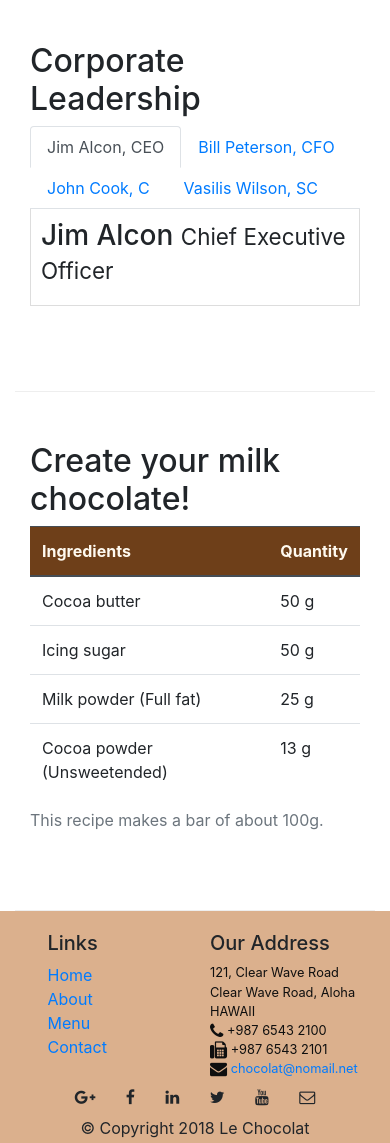
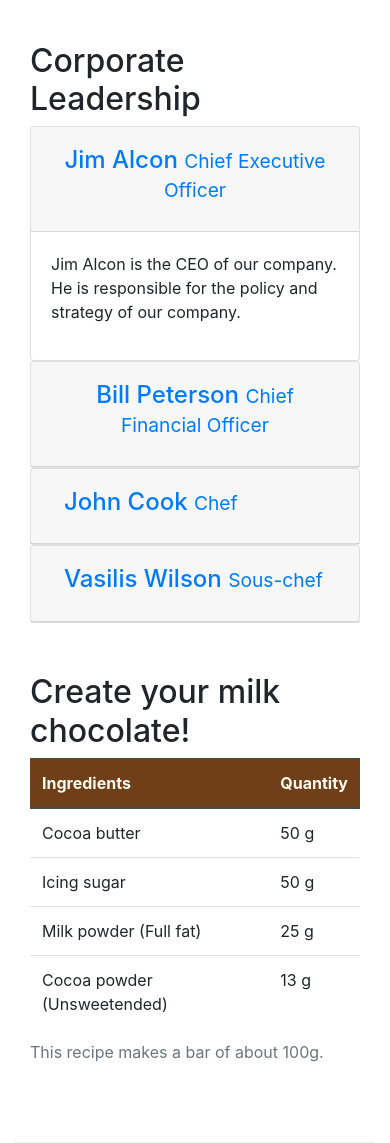
Before and after one commit to Laura-Ag/leChocolat, a website: page aboutus.html in a window 390 px wide. Shown: the part 1420-2563 px from the top of the page. Drawn offline with nearby package versions, Linux system fonts and the light colour scheme.

Commit message:
Accordion

```diff
--- a/aboutus.html
+++ b/aboutus.html
@@ -101,7 +101,7 @@
         <div class="row row-content">
             <div class="col-12">
                 <h2>Corporate Leadership</h2>
-                <ul class="nav nav-tabs">
+                <!-- <ul class="nav nav-tabs">
                     <li class="nav-item">
                         <a class="nav-link active" href="#tab1" role="tab" data-toggle="tab"> Jim Alcon, CEO</a>
                     </li>
@@ -114,9 +114,9 @@
                     <li class="nav-item">
                         <a class="nav-link" href="#tab4" role="tab" data-toggle="tab"> Vasilis Wilson, SC</a>
                     </li>
-                </ul>
+                </ul> -->
 
-                <div class="tab-content">
+                <!-- <div class="tab-content">
 
                     <div role="tabpanel" class="tab-pane fade show active" id="tab1">
                         <h3>Jim Alcon <small>Chief Executive Officer </small></h3>
@@ -144,6 +144,66 @@
                         <p class="d-none d-sm-block">Vasilis Wilson is well informed of all the current trends in pastry
                             and
                             contributes his innovative ideas in our products. </p>
+                    </div>
+                </div> -->
+
+                <div id="accordion">
+                    <div class="card">
+                        <div class="card-header" id="headingOne">
+                            <button class="btn btn-link" data-toggle="collapse" data-target="#collapseOne"
+                                aria-expanded="true" aria-controls="collapseOne">
+                                <h4>Jim Alcon <small>Chief Executive Officer </small></h4>
+                            </button>
+                        </div>
+                        <div id="collapseOne" class="collapse show" aria-labelledby="headingOne"
+                            data-parent="#accordion">
+                            <div class="card-body">
+                                <p>Jim Alcon is the CEO of our company. He is responsible for the policy and strategy of
+                                    our company. </p>
+                            </div>
+                        </div>
+                    </div>
+                    <div class="card">
+                        <div class="card-header" id="headingTwo">
+                            <button class="btn btn-link collapsed" data-toggle="collapse" data-target="#collapseTwo"
+                                aria-expanded="false" aria-controls="collapseTwo">
+                                <h4>Bill Peterson <small>Chief Financial Officer </small></h4>
+                            </button>
+                        </div>
+                        <div id="collapseTwo" class="collapse" aria-labelledby="headingTwo" data-parent="#accordion">
+                            <div class="card-body">
+                                <p>Bill Peterson is the CFO of our company. He is responsible for all the financial
+                                    decisions of our company. </p>
+                            </div>
+                        </div>
+                    </div>
+                    <div class="card">
+                        <div class="card-header" id="headingThree">
+                            <button class="btn btn-link collapsed" data-toggle="collapse" data-target="#collapseThree"
+                                aria-expanded="false" aria-controls="collapseThree">
+                                <h4>John Cook <small>Chef</small></h4>
+                            </button>
+                        </div>
+                        <div id="collapseThree" class="collapse" aria-labelledby="headingThree"
+                            data-parent="#accordion">
+                            <div class="card-body">
+                                <p>Our Chef, John Cook has specialized in the production of chocolates and he has
+                                    created the receipts for our chocolates. </p>
+                            </div>
+                        </div>
+                    </div>
+                    <div class="card">
+                        <div class="card-header" id="headingFour">
+                            <button class="btn btn-link collapsed" data-toggle="collapse" data-target="#collapseFour"
+                                aria-expanded="false" aria-controls="collapseFour">
+                                <h4>Vasilis Wilson <small>Sous-chef </small></h4>
+                            </button>
+                        </div>
+                        <div id="collapseFour" class="collapse" aria-labelledby="headingFour" data-parent="#accordion">
+                            <div class="card-body">
+                                <p>Vasilis Wilson is well informed of all the current trends in pastry and contributes
+                                    his innovative ideas in our products. </p>
+                            </div>
                         </div>
                     </div>
                 </div>
```
Lines whose indentation alone changed are shown as unchanged.
